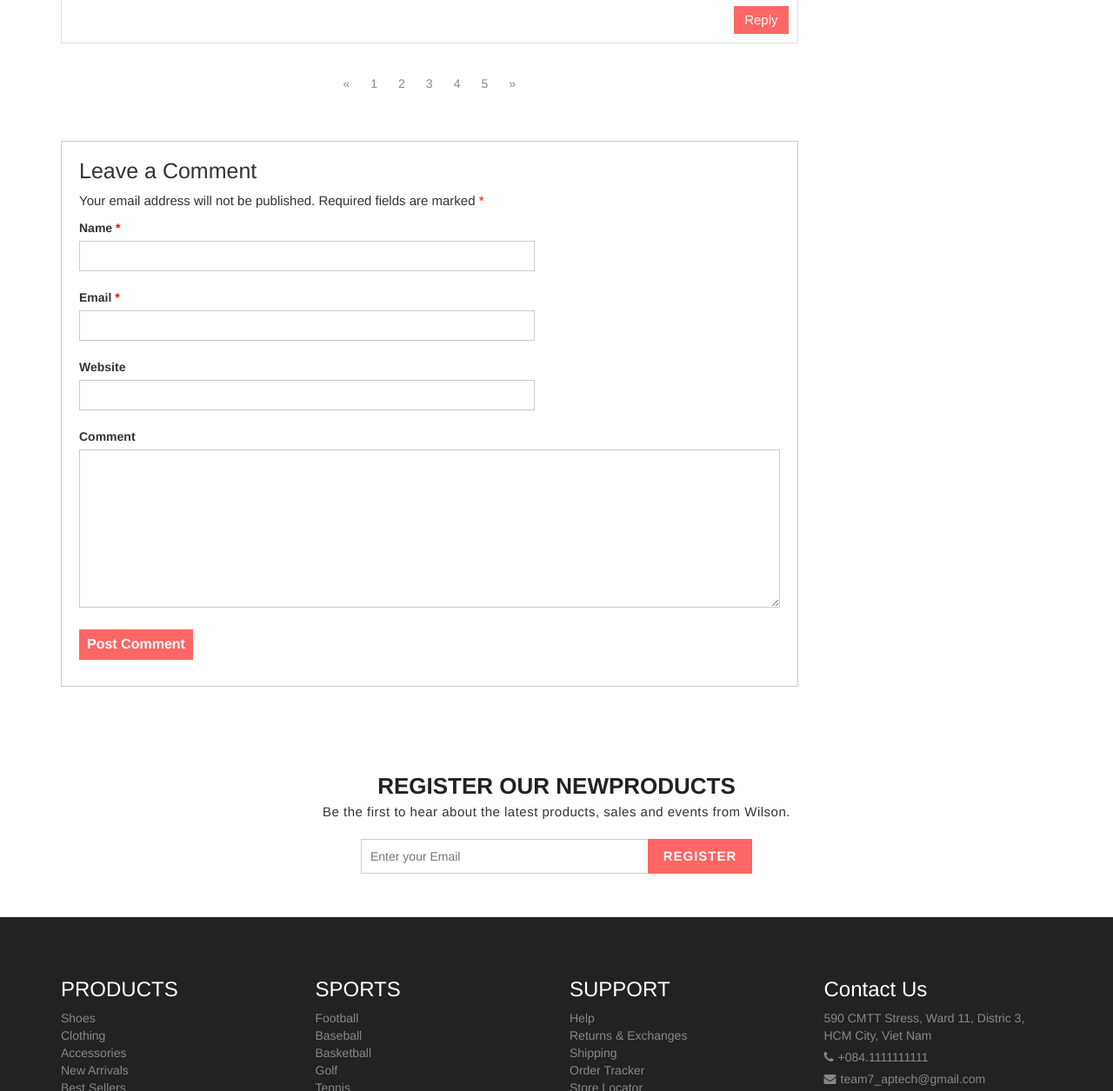
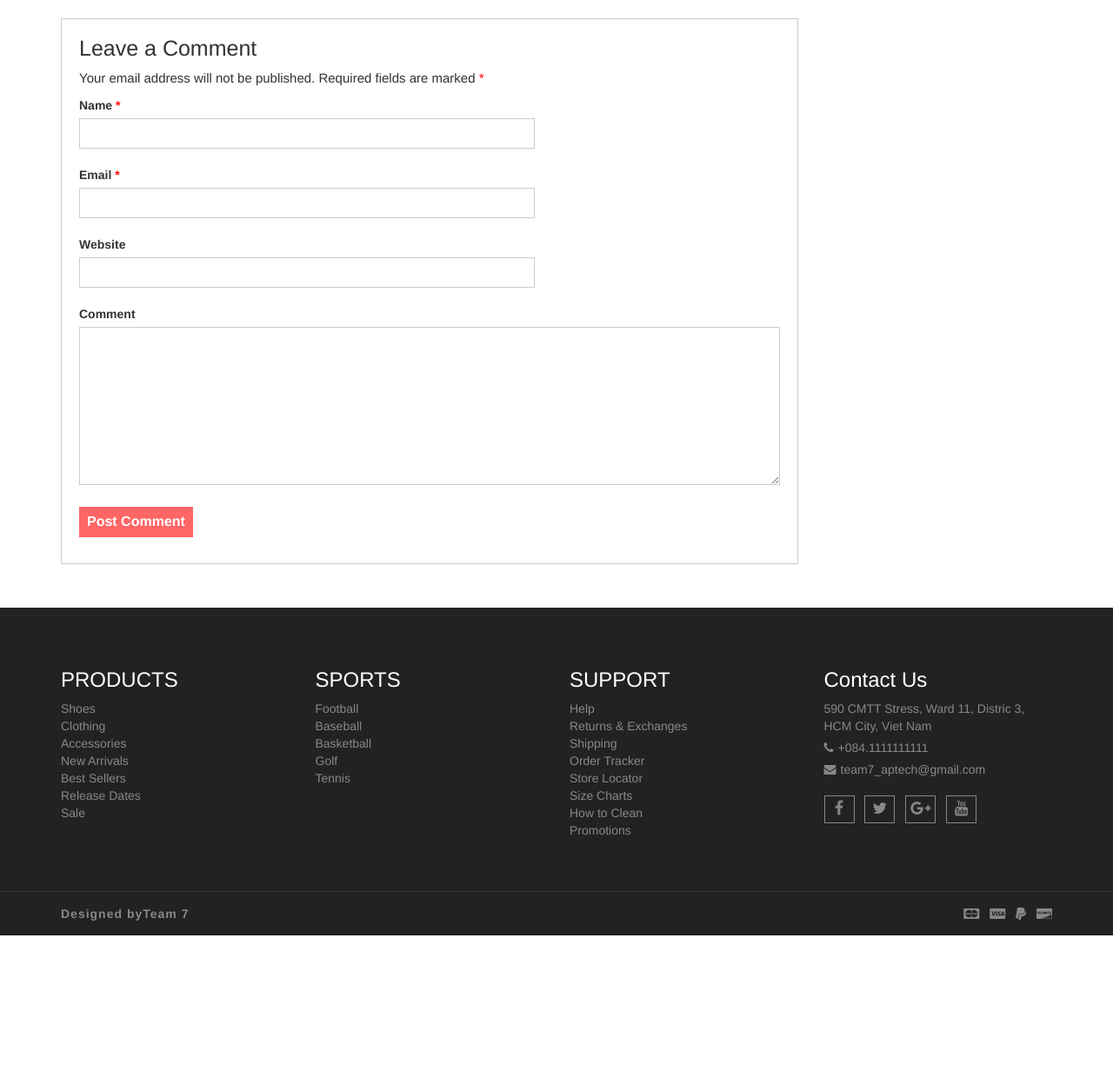
Before and after one commit to okazakikyo/WilsonProject1, a plain HTML site: page aboutus.html in a window 1280 px wide. Shown: the part 2420-3675 px from the top of the page at 87% size. After the commit the page ends 3496 px from the top, so only its background shows below. Drawn offline with nearby package versions, Linux system fonts and the light colour scheme.

Commit message:
Add files via upload

```diff
--- a/aboutus.html
+++ b/aboutus.html
@@ -253,10 +253,7 @@
 
                   </article>
                   <!-- blog navigation -->
-                  <div class="aa-blog-navigation">
-                    <a class="aa-blog-prev" href="#"><span class="fa fa-arrow-left"></span>Prev Post</a>
-                    <a class="aa-blog-next" href="#">Next Post<span class="fa fa-arrow-right"></span></a>
-                  </div>
+
                   <!-- Blog Comment threats -->
                   <div class="aa-blog-comment-threat">
                     <h3>Comments (3)</h3>
@@ -308,27 +305,7 @@
 
                       </ul>
                     </div>
-                    <div class="aa-blog-archive-pagination">
-                      <nav>
-                        <ul class="pagination">
-                          <li>
-                            <a href="#" aria-label="Previous">
-                              <span aria-hidden="true">«</span>
-                            </a>
-                          </li>
-                          <li><a href="#">1</a></li>
-                          <li><a href="#">2</a></li>
-                          <li><a href="#">3</a></li>
-                          <li><a href="#">4</a></li>
-                          <li><a href="#">5</a></li>
-                          <li>
-                            <a href="#" aria-label="Next">
-                              <span aria-hidden="true">»</span>
-                            </a>
-                          </li>
-                        </ul>
-                      </nav>
-                    </div>
+
                   </div>
                   <!-- blog comments form -->
                   <div id="respond">
@@ -422,25 +399,6 @@
   </section>
   <!-- / Blog Archive -->
 
-
-  <!-- Subscribe section -->
-  <section id="aa-subscribe">
-    <div class="container">
-      <div class="row">
-        <div class="col-md-12">
-          <div class="aa-subscribe-area">
-            <h3>REGISTER OUR NEWPRODUCTS </h3>
-            <p>Be the first to hear about the latest products, sales and events from Wilson.</p>
-            <form action="" class="aa-subscribe-form">
-              <input type="email" name="" id="" placeholder="Enter your Email">
-              <input type="submit" value="REGISTER">
-            </form>
-          </div>
-        </div>
-      </div>
-    </div>
-  </section>
-  <!-- / Subscribe section -->
 
   <!-- footer -->
   <footer id="aa-footer">
```
